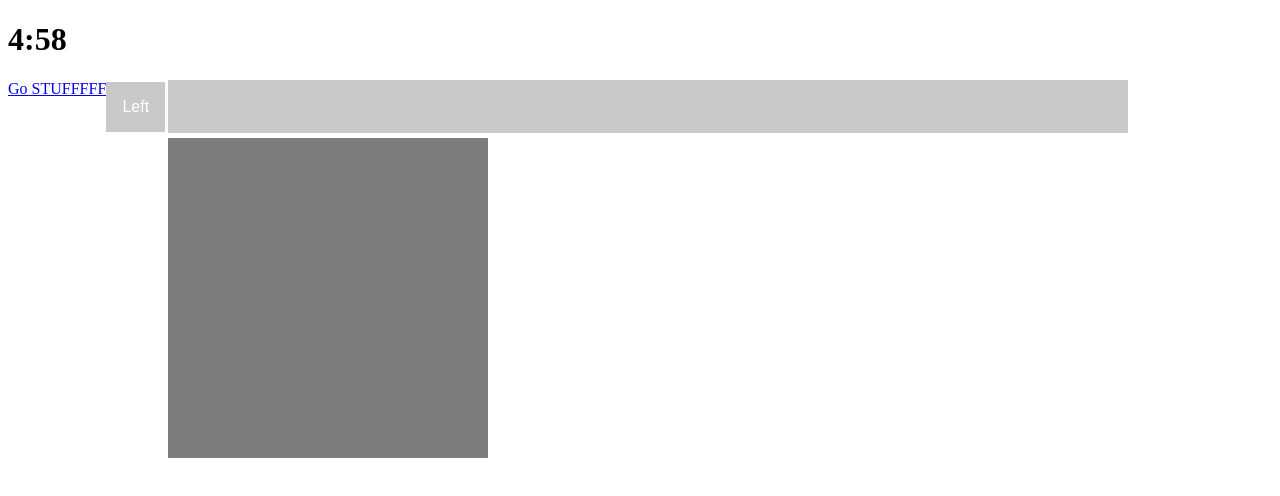
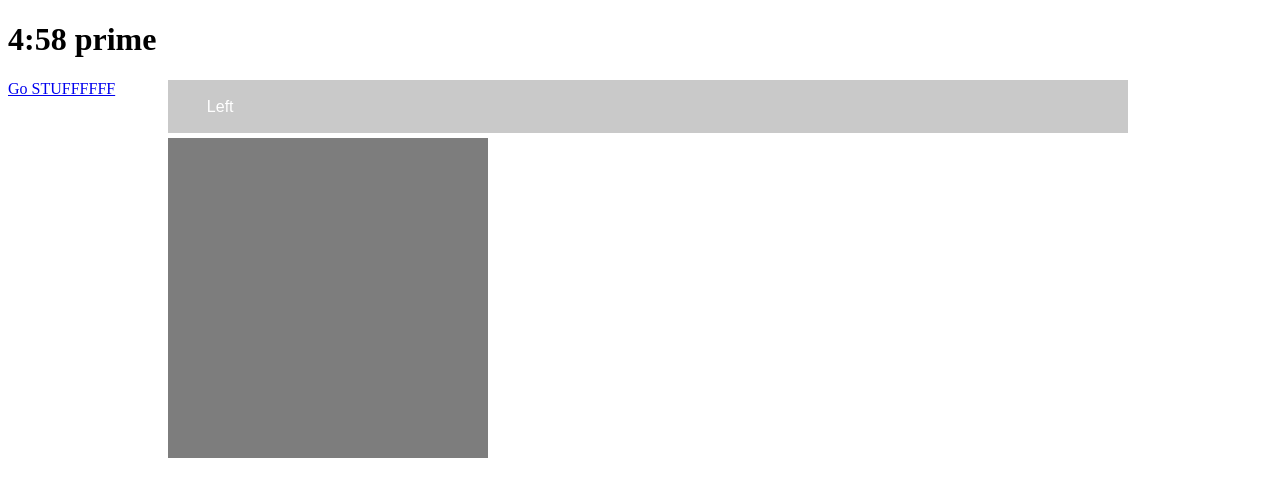
Before and after one commit to Samuel31415/Videogameproject, a plain HTML site: page index.html in a window 1280 px wide. Drawn offline with Linux system fonts and the light colour scheme.

Commit message:
Update index.html

```diff
--- a/index.html
+++ b/index.html
@@ -70,7 +70,7 @@
                     <a href="#">Link 3</a>
                 </div>
              </div>
-        <h1>4:58</h1>
+        <h1>4:58 prime</h1>
         <div id='top'></div>
         <div id="side"></div>
         <script>
@@ -82,7 +82,7 @@
             document.getElementById("side").style.marginTop = window.outerWidth/22+"px";
             document.getElementById("side").style.marginLeft = window.outerWidth/8+"px";
             document.getElementById("play").style.marginTop = window.outerWidth/21+"px";
-            document.getElementById("play").style.marginLeft = window.outerWidth/13+"px";
+            document.getElementById("play").style.marginLeft = window.outerWidth/7+"px";
         </script>
         <a href="/Videogameproject/stuFFF.html" class="fakeLink">Go STUFFFFFF</a>
 
```
